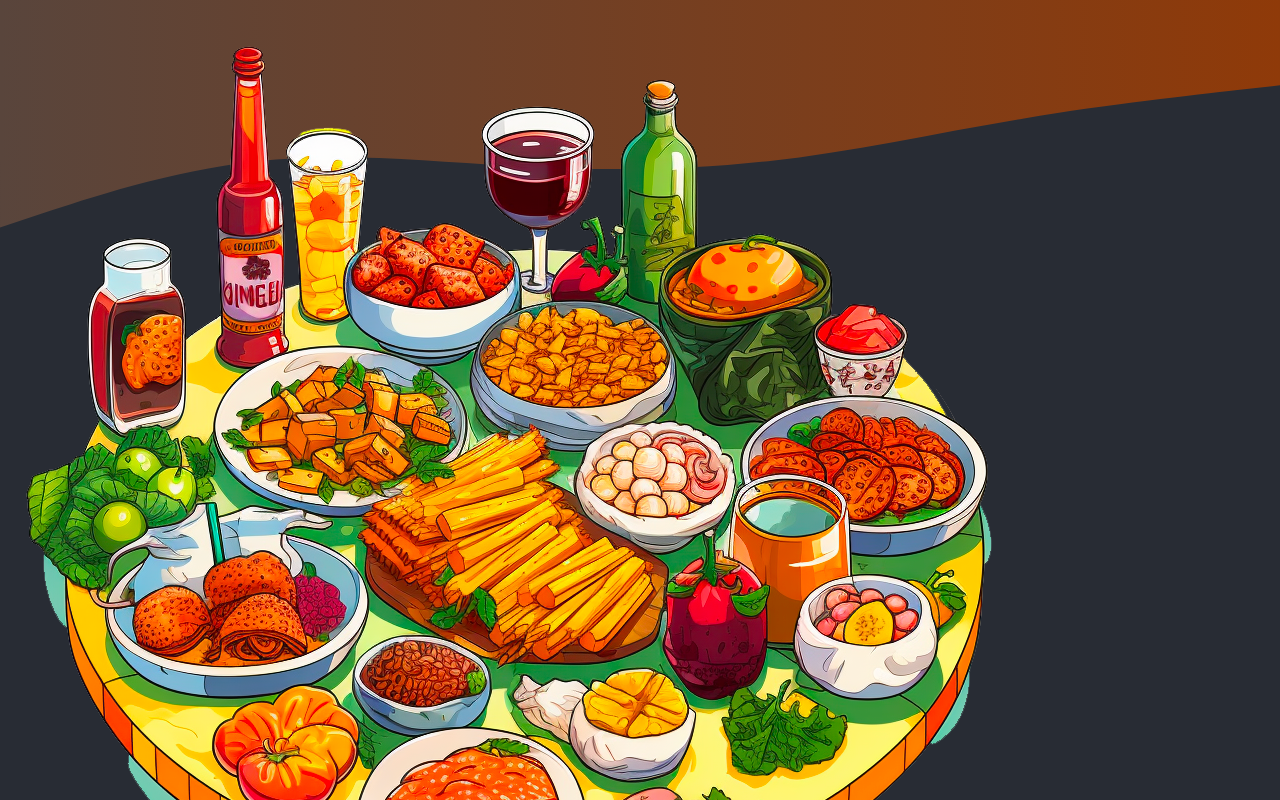
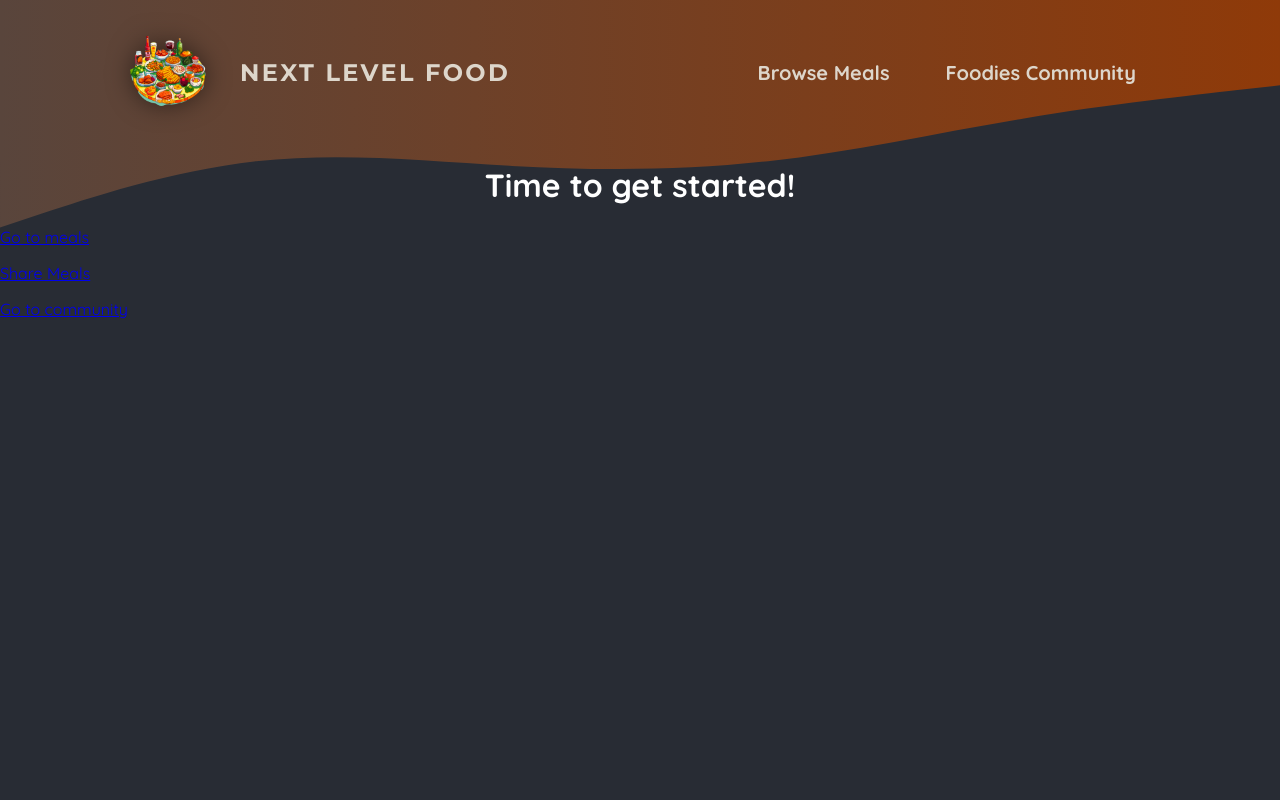
Before and after one commit to artem-tkachuk/foodies, a Next.js app: page / in a window 1280 px wide. Shown: the top 800 px of the page. Built offline with nearby package versions, Linux system fonts and the light colour scheme.

Commit message:
Add styles to header using CSS modules and use them in the main header component

```diff
--- a/src/components/main-header.js
+++ b/src/components/main-header.js
@@ -1,16 +1,18 @@
 import Link from "next/link";
+import styles from "@/styles/main-header.module.css";
 
 import logoImg from "@/public/images/logo.png";
 
 export default function MainHeader() {
     return (
-        <header>
-            <Link href="/">
-                <img src={logoImg.src} alt={"A plate with food on it"} /> {/* In Next.js we have to use src instead of just logoImg */}
+        <header className={styles.header}>
+            <Link className={styles.logo} href="/">
+                <img src={logoImg.src} alt={"A plate with food on it"} />{" "}
+                {/* In Next.js we have to use src instead of just logoImg */}
                 Next Level Food
             </Link>
 
-            <nav>
+            <nav className={styles.nav}>
                 <ul>
                     <li>
                         <Link href="/meals">Browse Meals</Link>
--- /dev/null
+++ b/src/styles/main-header.module.css
@@ -0,0 +1,67 @@
+.header {
+    display: flex;
+    justify-content: space-between;
+    align-items: center;
+    padding: 2rem 1rem;
+}
+
+@media (min-width: 768px) {
+    .header {
+        padding: 2rem 10%;
+    }
+}
+
+.nav ul {
+    list-style: none;
+    margin: 0;
+    padding: 0;
+    display: flex;
+    gap: 1.5rem;
+    /* font-family: 'Montserrat', sans-serif; */
+    font-size: 1.25rem;
+}
+
+.nav a {
+    text-decoration: none;
+    color: #ddd6cb;
+    font-weight: bold;
+    padding: 0.5rem 1rem;
+    border-radius: 0.5rem;
+}
+
+.nav a:hover,
+.nav a:active {
+    background: linear-gradient(90deg, #ff8a05, #f9b331);
+    background-clip: text;
+    -webkit-background-clip: text;
+    -webkit-text-fill-color: transparent;
+    text-shadow: 0 0 18px rgba(248, 190, 42, 0.8);
+}
+
+.active {
+    background: linear-gradient(90deg, #ff8a05, #f9b331);
+    background-clip: text;
+    -webkit-background-clip: text;
+    -webkit-text-fill-color: transparent;
+}
+
+.logo {
+    display: flex;
+    align-items: center;
+    justify-content: center;
+    gap: 2rem;
+    text-decoration: none;
+    color: #ddd6cb;
+    font-weight: bold;
+    font-family: "Montserrat", sans-serif;
+    letter-spacing: 0.15rem;
+    text-transform: uppercase;
+    font-size: 1.5rem;
+}
+
+.logo img {
+    width: 5rem;
+    height: 5rem;
+    object-fit: contain;
+    filter: drop-shadow(0 0 0.75rem rgba(0, 0, 0, 0.5));
+}
```
